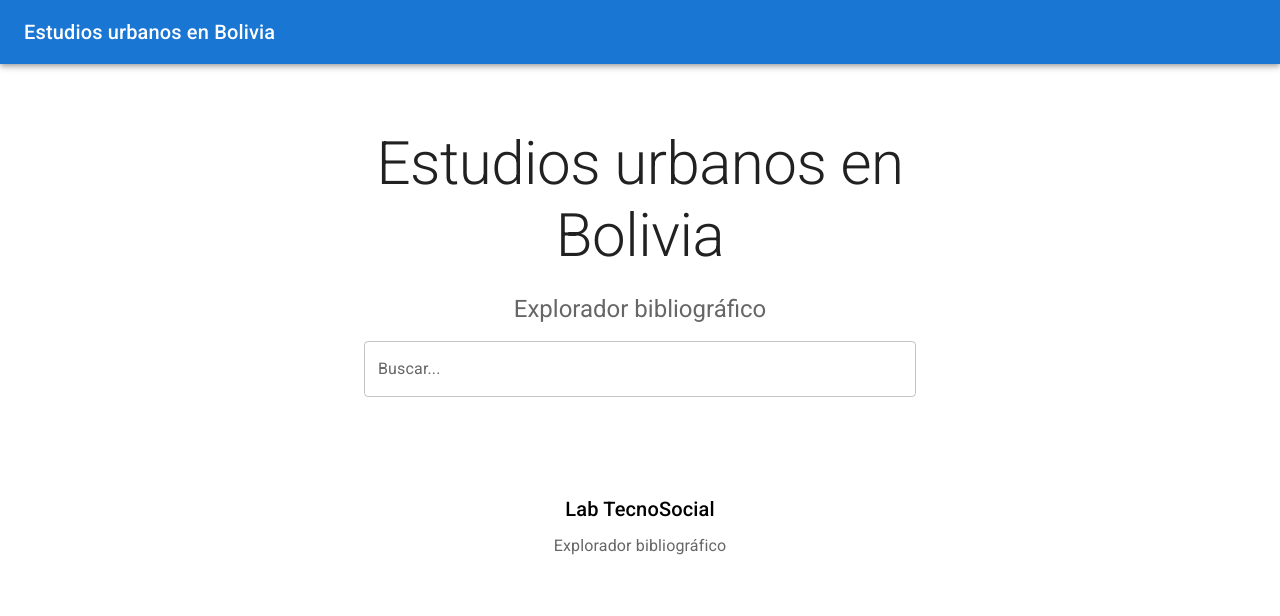
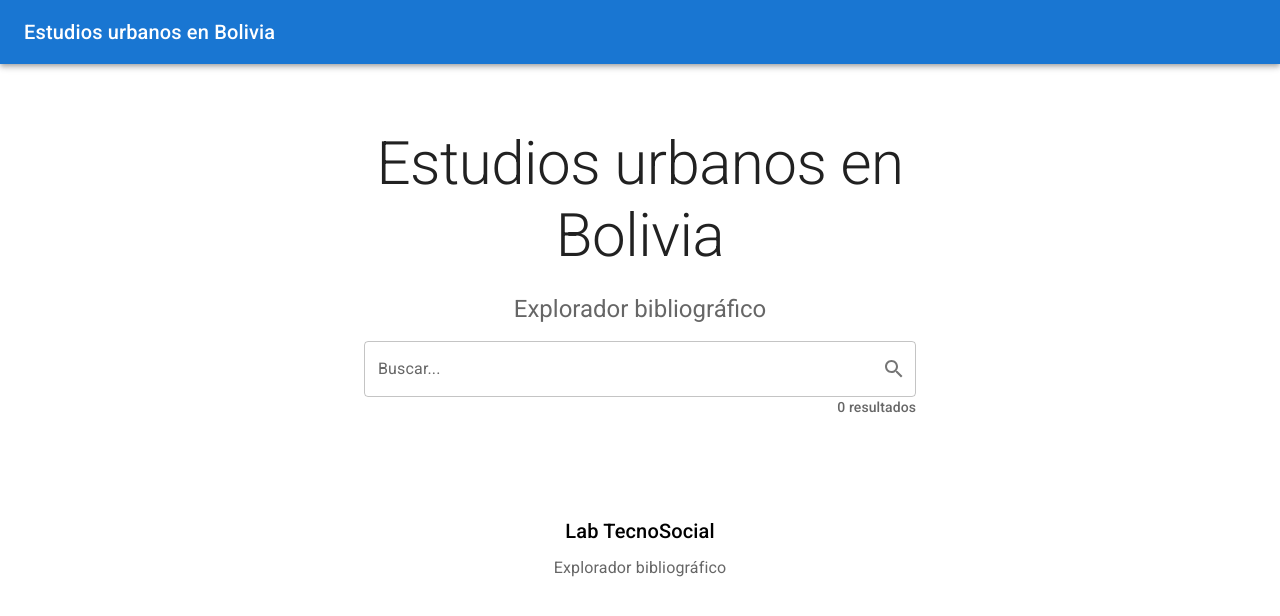
Before and after one commit to lab-tecnosocial/explora-bib, a React (Create React App) app: page / in a window 1280 px wide. Shown: the top 616 px of the page. Built offline with nearby package versions, Linux system fonts and the light colour scheme.

Commit message:
feat: icono boton

```diff
--- a/src/components/Search.js
+++ b/src/components/Search.js
@@ -1,15 +1,20 @@
+import { Typography } from "@mui/material";
 import IconButton from "@mui/material/IconButton";
 import TextField from "@mui/material/TextField";
+import InputAdornment from "@mui/material/InputAdornment";
+import SearchIcon from '@mui/icons-material/Search';
 import { useState } from 'react';
 
-export default function Search({setQuery, setMostrar}) {
+export default function Search({ setQuery, setMostrar }) {
   const [q, setQ] = useState('');
-    return (
-        <form onSubmit={(e) => {
-          e.preventDefault();
-          setQuery(q);
-          setMostrar(true);
-          }}>
+  const handleSubmit = (e) => {
+    e.preventDefault();
+    setQuery(q);
+    setMostrar(true);
+  }
+  return (
+    <>
+      <form onSubmit={handleSubmit}>
         <TextField
           id="search-bar"
           className="text"
@@ -20,8 +25,24 @@
           variant="outlined"
           placeholder="Tema..."
           size="normal"
+          InputProps={{
+            endAdornment: (
+              <InputAdornment position="end">
+                <IconButton
+                  edge="end"
+                  onClick={handleSubmit}
+                >
+                  <SearchIcon />
+                </IconButton>
+              </InputAdornment>
+            )
+          }}
+
           fullWidth
         />
       </form>
-    )
+      <Typography variant="subtitle2" color="text.secondary" align="right">{0} resultados</Typography>
+    </>
+
+  )
 }
```
